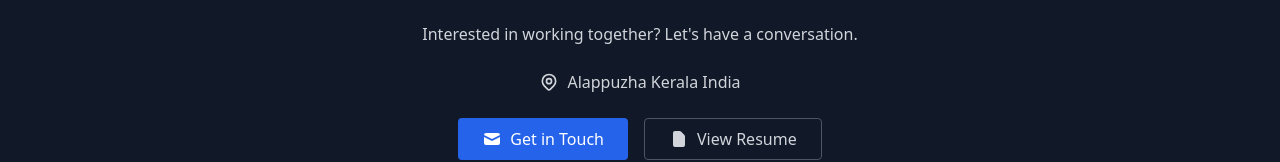
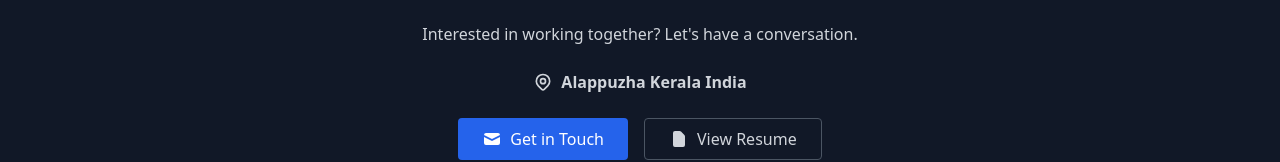
Before and after one commit to devZeus721/myPortfolio, a Next.js app: page / in a window 1280 px wide. Shown: the part 2233-2395 px from the top of the page. Built offline with nearby package versions, Linux system fonts and the light colour scheme.

Commit message:
REdone new updateees

```diff
--- a/app/components/ContactSection.tsx
+++ b/app/components/ContactSection.tsx
@@ -21,13 +21,13 @@ export default function ContactSection() {
 							/>
 							<path strokeLinecap="round" strokeLinejoin="round" strokeWidth="2" d="M15 11a3 3 0 11-6 0 3 3 0 016 0z" />
 						</svg>
-						<span>Alappuzha Kerala India</span>
+						<span><b>Alappuzha Kerala India</b></span>
 					</div>
 
 					{/* Contact Buttons */}
 					<div className="flex flex-col sm:flex-row justify-center gap-4">
 						<a
-							href="mailto:david@example.com"
+							href="mailto:devzeus.mathew721@gmail.com"
 							className="px-6 py-2 bg-blue-600 text-white font-medium rounded hover:bg-blue-700 transition-colors inline-flex items-center justify-center gap-2"
 						>
 							<svg className="w-5 h-5" fill="currentColor" viewBox="0 0 20 20">
```
